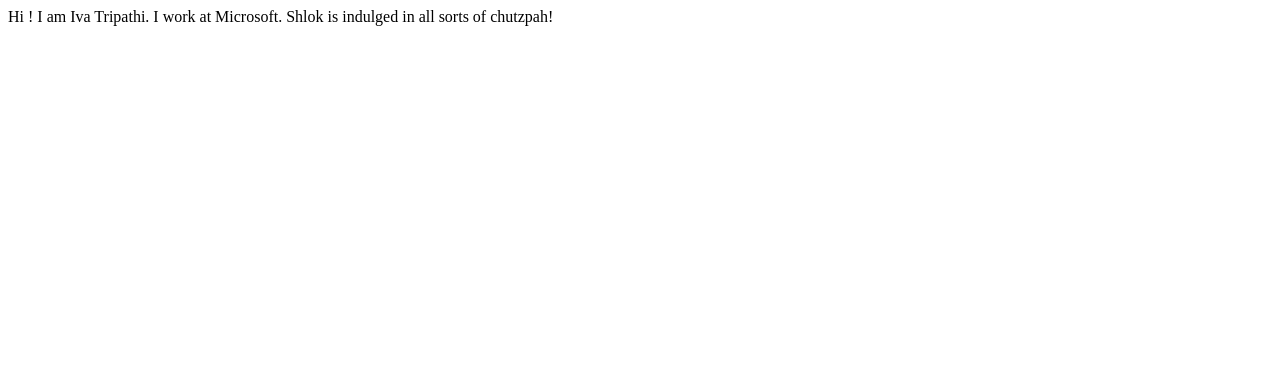
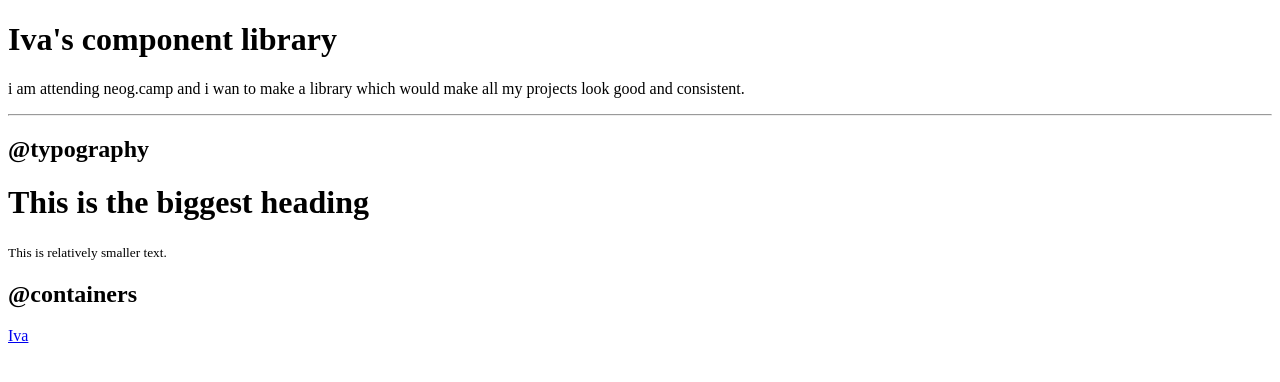
Before and after one commit to Iva0908/student-name-site, a plain HTML site: page index.html in a window 1280 px wide. Drawn offline with Linux system fonts and the light colour scheme.

Commit message:
Update index.html

```diff
--- a/index.html
+++ b/index.html
@@ -7,8 +7,17 @@
     <title>studentsite</title>
 </head>
 <body>
-    Hi ! I am Iva Tripathi.
-    I work at Microsoft.
-    Shlok is indulged in all sorts of chutzpah!
-</body>
+    <h1>Iva's component library</h1>
+    <p>i am attending neog.camp and i wan to make a library which would make all
+        my projects look good and consistent.</p>
+
+        <hr>
+    <h2>@typography</h2>
+    <h1>This is the biggest heading</h1>
+    <small>This is relatively smaller text.</small>
+
+    <h2>@containers</h2>
+
+    <a href="https://google.com">Iva</a>
+
 </html>
```
